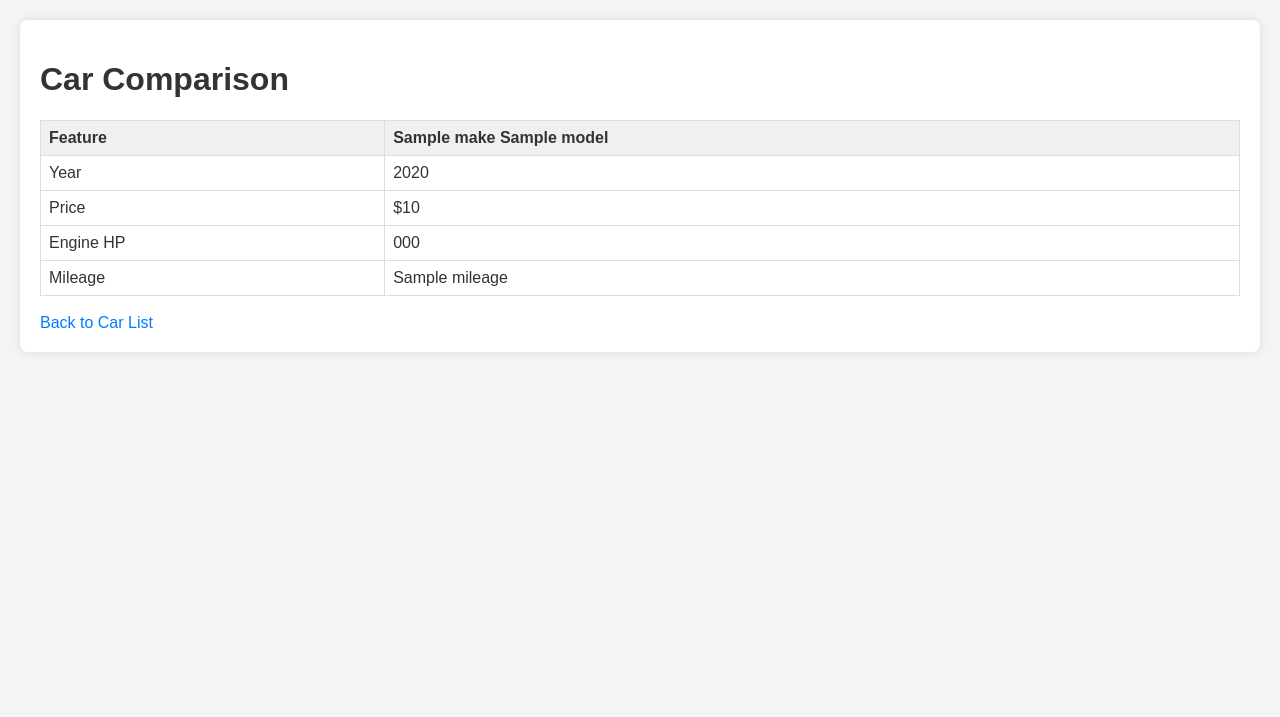
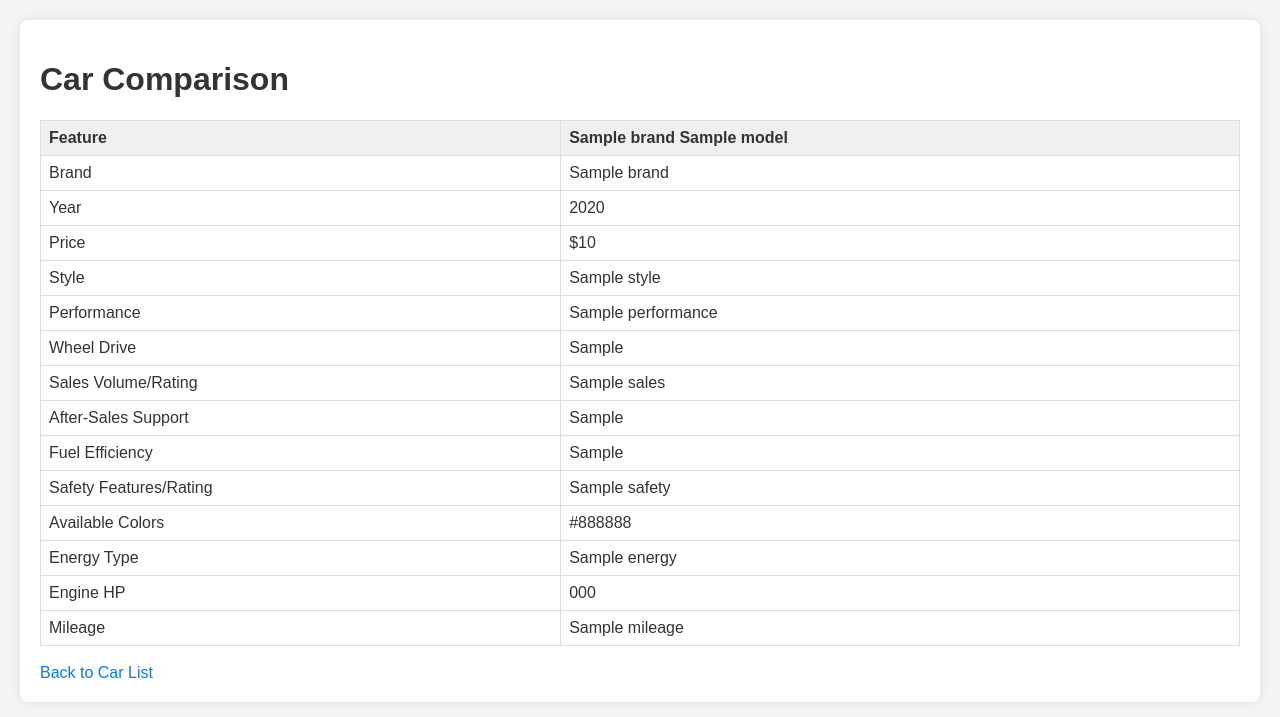
Before and after one commit to abdi12/my-Web, a Flask app: template templates/compare.html in a window 1280 px wide. Shown: the top 717 px of the page. Run offline with Flask 3, Linux system fonts and the light colour scheme; the template is opened without the code that fills it: most values are stand-ins (such as "Sample title", 1, 10 or a date in 2020).

Commit message:
feat: Enhance car data model with detailed attributes
This commit significantly expands the car data model to include a more comprehensive set of attributes for comparison.

Key changes:
- Redefined the car data structure in `app.py` (within `seed_data`) to include new fields:
    - `brand` (replaces `make`)
    - `style`
    - `performance`
    - `wheel_drive`
    - `sales`
    - `after_sales`
    - `fuel_efficiency`
    - `safety`
    - `color`
    - `energy`
- Updated sample data in `seed_data` to reflect the new structure.
- Modified API endpoints (`/api/cars`, `/api/cars/<id>`) in `app.py` to retrieve and return these new fields from MongoDB.
- Updated `templates/compare.html` to display all new attributes in the comparison table, providing a richer user experience.
- Updated `templates/index.html` main listing to display `brand`, `style`, and `price`.

The application now supports a more detailed and informative comparison of cars based on a wider range of features.

```diff
--- a/app.py
+++ b/app.py
@@ -13,39 +13,75 @@ def seed_data():
     CARS_DATA_TO_SEED = [
         {
             "id": 1,
-            "make": "Toyota",
-            "model": "Camry",
-            "year": 2021,
-            "price": 25000,
-            "engine_hp": 203,
-            "mileage": 15000
+            "brand": "Honda",
+            "model": "Civic",
+            "year": 2023,
+            "price": 24000,
+            "style": "Sedan",
+            "performance": "0-60mph in 8.0s, Smooth ride",
+            "wheel_drive": "FWD",
+            "sales": "Very popular, High resale value",
+            "after_sales": "3-year/36,000-mile warranty, Reliable service centers",
+            "fuel_efficiency": "31 MPG City / 40 MPG Hwy",
+            "safety": "IIHS Top Safety Pick+, Honda Sensing Suite",
+            "color": "Meteorite Gray, Rallye Red, Aegean Blue",
+            "energy": "Gasoline",
+            "engine_hp": 158,
+            "mileage": 10
         },
         {
             "id": 2,
-            "make": "Honda",
-            "model": "Civic",
-            "year": 2022,
-            "price": 22000,
-            "engine_hp": 158,
-            "mileage": 12000
+            "brand": "Toyota",
+            "model": "RAV4",
+            "year": 2023,
+            "price": 28000,
+            "style": "SUV",
+            "performance": "0-60mph in 8.2s, Comfortable for families",
+            "wheel_drive": "AWD optional",
+            "sales": "Best-selling SUV",
+            "after_sales": "2-year/25,000-mile ToyotaCare maintenance, Extensive dealer network",
+            "fuel_efficiency": "27 MPG City / 35 MPG Hwy",
+            "safety": "NHTSA 5-Star Overall, Toyota Safety Sense 2.5",
+            "color": "Magnetic Gray Metallic, Blizzard Pearl, Blueprint",
+            "energy": "Gasoline/Hybrid",
+            "engine_hp": 203,
+            "mileage": 15
         },
         {
             "id": 3,
-            "make": "Ford",
-            "model": "Mustang",
-            "year": 2020,
-            "price": 35000,
-            "engine_hp": 310,
-            "mileage": 20000
+            "brand": "Ford",
+            "model": "Mustang Mach-E",
+            "year": 2023,
+            "price": 47000,
+            "style": "Electric SUV",
+            "performance": "0-60mph in 5.8s (Select), Instant torque",
+            "wheel_drive": "RWD/AWD",
+            "sales": "Growing EV market share",
+            "after_sales": "3-year/36,000-mile bumper-to-bumper, 8-year/100,000-mile battery warranty",
+            "fuel_efficiency": "EPA-estimated 314 miles range (Extended Range RWD)",
+            "safety": "IIHS Top Safety Pick, Ford Co-Pilot360",
+            "color": "Grabber Blue Metallic, Star White Metallic, Rapid Red Metallic",
+            "energy": "Electric",
+            "engine_hp": 266, # Base model, can go up to 480hp
+            "mileage": 5
         },
-        {
+        { # Keeping a 4th car as in original, updated to new structure
             "id": 4,
-            "make": "Chevrolet",
-            "model": "Silverado",
+            "brand": "Chevrolet",
+            "model": "Silverado 1500",
             "year": 2023,
-            "price": 45000,
-            "engine_hp": 355,
-            "mileage": 8000
+            "price": 45000, # Adjusted for new structure context
+            "style": "Pickup Truck",
+            "performance": "Various engines available, Strong towing capacity",
+            "wheel_drive": "RWD/4WD",
+            "sales": "Popular full-size truck",
+            "after_sales": "3-year/36,000-mile warranty, Wide service network",
+            "fuel_efficiency": "Varies by engine (e.g., 2.7L Turbo: 19 MPG City / 22 MPG Hwy)",
+            "safety": "Good crash test ratings, Available advanced safety features",
+            "color": "Summit White, Black, Red Hot",
+            "energy": "Gasoline/Diesel",
+            "engine_hp": 310, # For 2.7L Turbo, other options exist
+            "mileage": 20
         }
     ]
     if cars_collection.count_documents({}) == 0:
@@ -71,10 +107,19 @@ def get_all_cars():
         car_list.append({
             "id": str(car_doc["_id"]),
             "original_id": car_doc.get("id"),
-            "make": car_doc.get("make"),
+            "brand": car_doc.get("brand"),
             "model": car_doc.get("model"),
             "year": car_doc.get("year"),
             "price": car_doc.get("price"),
+            "style": car_doc.get("style"),
+            "performance": car_doc.get("performance"),
+            "wheel_drive": car_doc.get("wheel_drive"),
+            "sales": car_doc.get("sales"),
+            "after_sales": car_doc.get("after_sales"),
+            "fuel_efficiency": car_doc.get("fuel_efficiency"),
+            "safety": car_doc.get("safety"),
+            "color": car_doc.get("color"),
+            "energy": car_doc.get("energy"),
             "engine_hp": car_doc.get("engine_hp"),
             "mileage": car_doc.get("mileage")
         })
@@ -93,10 +138,19 @@ def get_car_by_id(car_id_str):
         transformed_car_doc = {
             "id": str(car_doc["_id"]),
             "original_id": car_doc.get("id"),
-            "make": car_doc.get("make"),
+            "brand": car_doc.get("brand"),
             "model": car_doc.get("model"),
             "year": car_doc.get("year"),
             "price": car_doc.get("price"),
+            "style": car_doc.get("style"),
+            "performance": car_doc.get("performance"),
+            "wheel_drive": car_doc.get("wheel_drive"),
+            "sales": car_doc.get("sales"),
+            "after_sales": car_doc.get("after_sales"),
+            "fuel_efficiency": car_doc.get("fuel_efficiency"),
+            "safety": car_doc.get("safety"),
+            "color": car_doc.get("color"),
+            "energy": car_doc.get("energy"),
             "engine_hp": car_doc.get("engine_hp"),
             "mileage": car_doc.get("mileage")
         }
--- a/templates/compare.html
+++ b/templates/compare.html
@@ -16,11 +16,17 @@
                 <tr>
                     <th>Feature</th>
                     {% for car in cars %}
-                        <th>{{ car.make }} {{ car.model }}</th>
+                        <th>{{ car.brand }} {{ car.model }}</th>
                     {% endfor %}
                 </tr>
             </thead>
             <tbody>
+                <tr>
+                    <td>Brand</td>
+                    {% for car in cars %}
+                        <td>{{ car.brand }}</td>
+                    {% endfor %}
+                </tr>
                 <tr>
                     <td>Year</td>
                     {% for car in cars %}
@@ -31,6 +37,60 @@
                     <td>Price</td>
                     {% for car in cars %}
                         <td>${{ car.price }}</td>
+                    {% endfor %}
+                </tr>
+                <tr>
+                    <td>Style</td>
+                    {% for car in cars %}
+                        <td>{{ car.style }}</td>
+                    {% endfor %}
+                </tr>
+                <tr>
+                    <td>Performance</td>
+                    {% for car in cars %}
+                        <td>{{ car.performance }}</td>
+                    {% endfor %}
+                </tr>
+                <tr>
+                    <td>Wheel Drive</td>
+                    {% for car in cars %}
+                        <td>{{ car.wheel_drive }}</td>
+                    {% endfor %}
+                </tr>
+                <tr>
+                    <td>Sales Volume/Rating</td>
+                    {% for car in cars %}
+                        <td>{{ car.sales }}</td>
+                    {% endfor %}
+                </tr>
+                <tr>
+                    <td>After-Sales Support</td>
+                    {% for car in cars %}
+                        <td>{{ car.after_sales }}</td>
+                    {% endfor %}
+                </tr>
+                <tr>
+                    <td>Fuel Efficiency</td>
+                    {% for car in cars %}
+                        <td>{{ car.fuel_efficiency }}</td>
+                    {% endfor %}
+                </tr>
+                <tr>
+                    <td>Safety Features/Rating</td>
+                    {% for car in cars %}
+                        <td>{{ car.safety }}</td>
+                    {% endfor %}
+                </tr>
+                <tr>
+                    <td>Available Colors</td>
+                    {% for car in cars %}
+                        <td>{{ car.color }}</td>
+                    {% endfor %}
+                </tr>
+                <tr>
+                    <td>Energy Type</td>
+                    {% for car in cars %}
+                        <td>{{ car.energy }}</td>
                     {% endfor %}
                 </tr>
                 <tr>
--- a/templates/index.html
+++ b/templates/index.html
@@ -37,7 +37,8 @@
                         checkbox.value = car.id;
 
                         const carInfoSpan = document.createElement('span');
-                        carInfoSpan.textContent = `${car.make} ${car.model} (${car.year}) - $${car.price}`;
+                        // Updated to include brand, style, and price in the new format
+                        carInfoSpan.textContent = `${car.brand} ${car.model} (${car.year}) - Style: ${car.style} - Price: $${car.price}`;
 
                         carItemDiv.appendChild(checkbox);
                         carItemDiv.appendChild(carInfoSpan);
```
